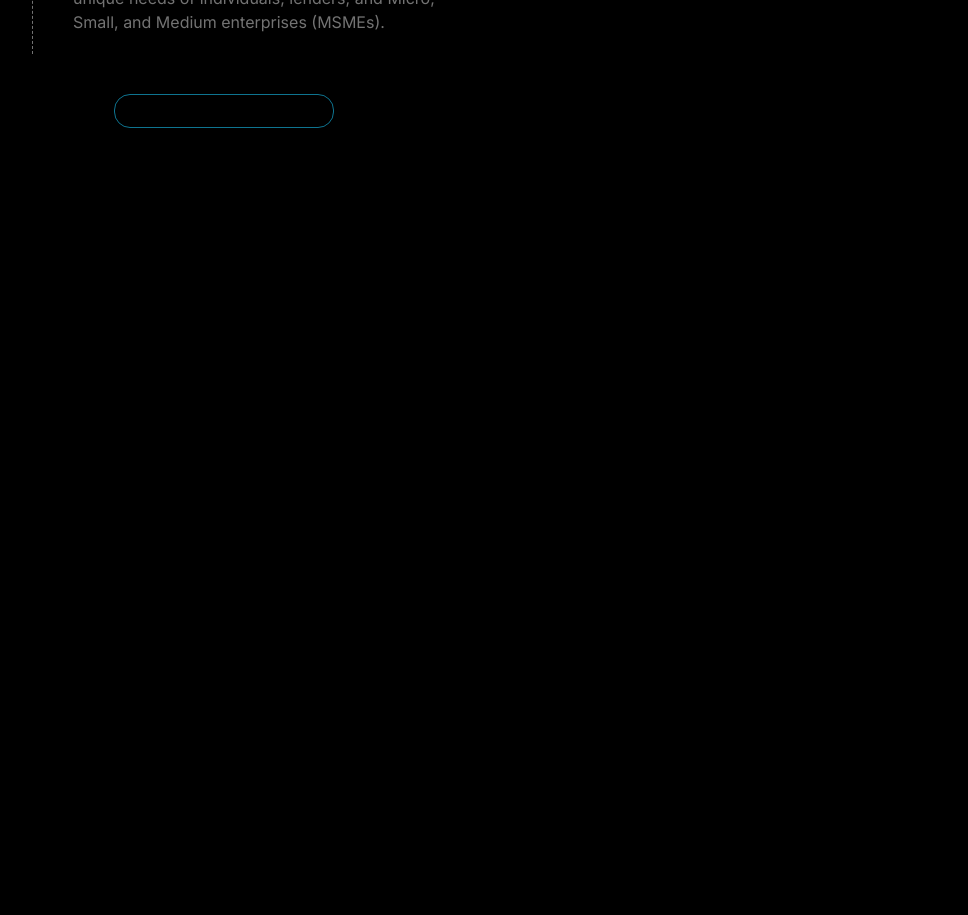
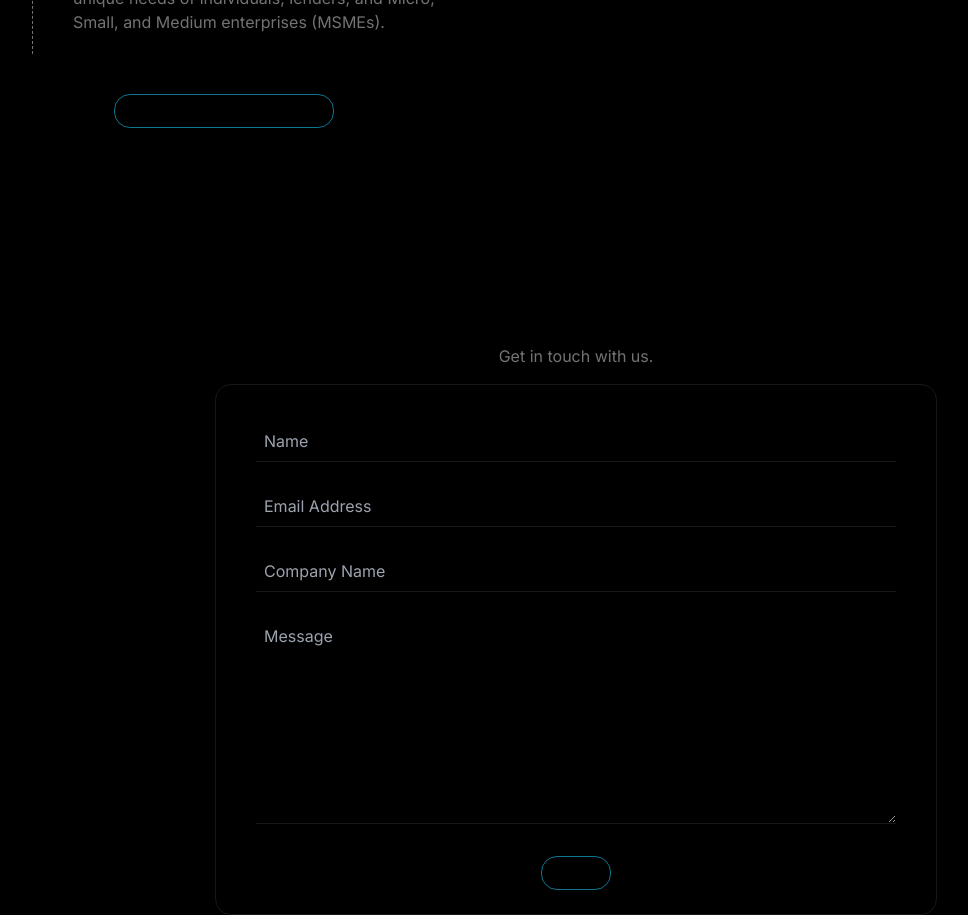
Before and after one commit to awabrh/Quant-Landing, a Next.js app: page / in a window 1280 px wide. Shown: the part 4080-4995 px from the top of the page, without its empty margins (64-1032 px from the left). Before the commit the page ends 4208 px from the top, so only its background shows below. Built offline with nearby package versions, Linux system fonts and the light colour scheme.

Commit message:
add contact section

```diff
--- a/app/page.tsx
+++ b/app/page.tsx
@@ -1,4 +1,5 @@
 import Clients from "@/components/Clients";
+import Contact from "@/components/Contact";
 import Enterprise from "@/components/Enterprise";
 import Hero from "@/components/Hero";
 import Navbar from "@/components/Navbar";
@@ -14,6 +15,7 @@ export default function Home() {
       <Clients />
       <Products />
       <Enterprise />
+      <Contact />
     </main>
   );
 }
--- /dev/null
+++ b/components/Contact.tsx
@@ -0,0 +1,23 @@
+import Button from "./Button";
+import TextArea from "./TextArea";
+import TextField from "./TextField";
+
+export default function Contact() {
+  return (
+    <section className="flex flex-col items-center w-full pt-32">
+      <h3 className="text-3xl font-bold w-96 text-center">
+        DISCOVER BOUNDLESS EXCELLENCE!
+      </h3>
+      <p className="text-neutral-500 py-4">Get in touch with us.</p>
+      <div className="flex flex-col items-center px-10 py-6 rounded-2xl border-[1px] border-neutral-900">
+        <TextField name="name" placeholder="Name" />
+        <TextField name="email" placeholder="Email Address" type="email" />
+        <TextField name="company" placeholder="Company Name" />
+        <TextArea name="message" placeholder="Message" />
+        <div className="pt-5">
+          <Button>Send</Button>
+        </div>
+      </div>
+    </section>
+  );
+}
--- /dev/null
+++ b/components/TextArea.tsx
@@ -0,0 +1,18 @@
+import { HTMLInputTypeAttribute } from "react";
+
+interface TextAreaProps {
+  placeholder: string;
+  name: string;
+}
+
+const TextArea: React.FC<TextAreaProps> = ({ placeholder, name }) => {
+  return (
+    <textarea
+      className="bg-black focus:outline-none border-b-[1px] p-2 w-[40rem] text-neutral-500 border-neutral-900 my-3 h-52"
+      name={name}
+      placeholder={placeholder}
+    ></textarea>
+  );
+};
+
+export default TextArea;
--- /dev/null
+++ b/components/TextField.tsx
@@ -0,0 +1,20 @@
+import { HTMLInputTypeAttribute } from "react";
+
+interface TextFieldProps {
+  placeholder: string;
+  name: string;
+  type?: HTMLInputTypeAttribute;
+}
+
+const TextField: React.FC<TextFieldProps> = ({ placeholder, name, type }) => {
+  return (
+    <input
+      className="bg-black focus:outline-none border-b-[1px] p-2 w-[40rem] text-neutral-500 border-neutral-900 my-3"
+      name={name}
+      placeholder={placeholder}
+      type={type}
+    ></input>
+  );
+};
+
+export default TextField;
```
